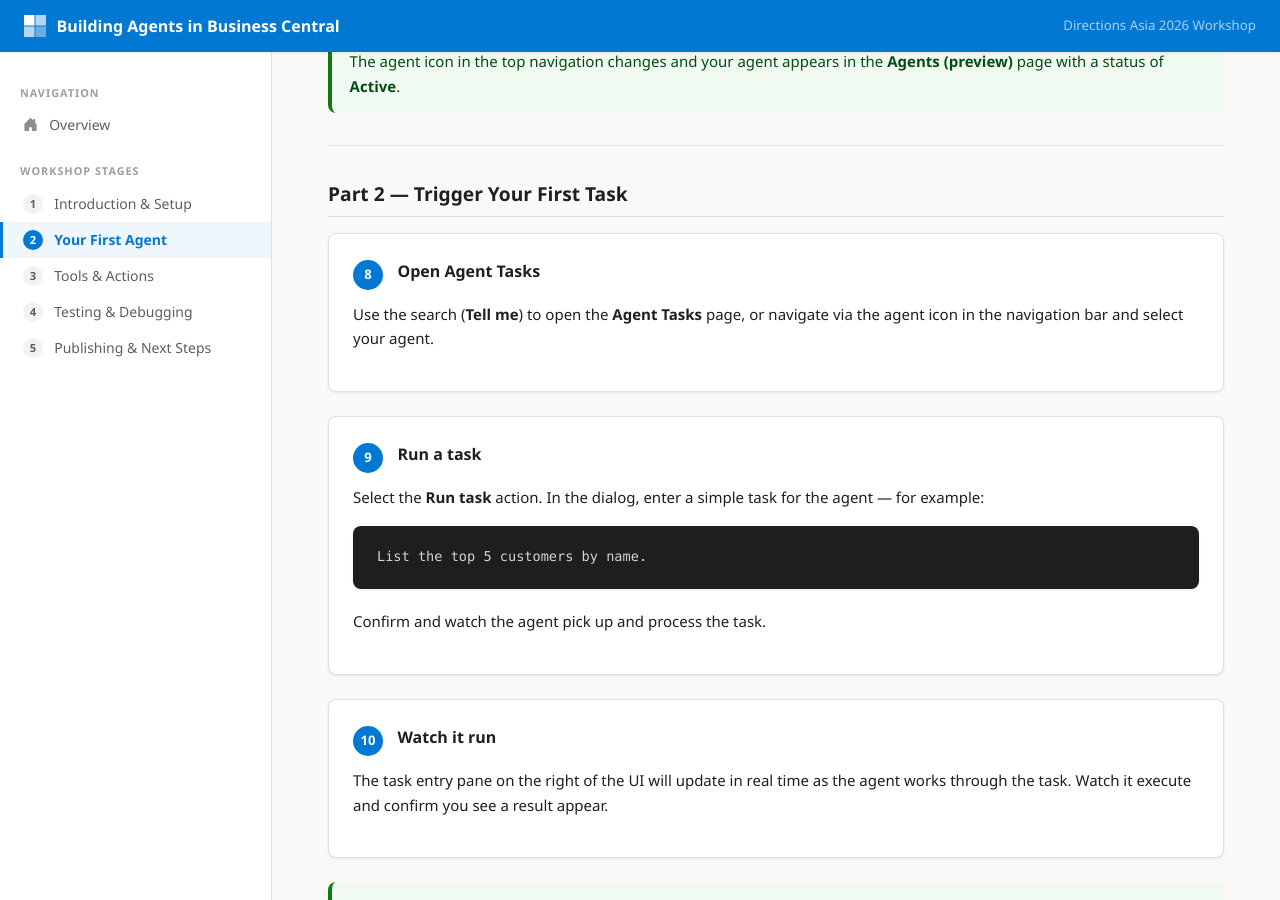
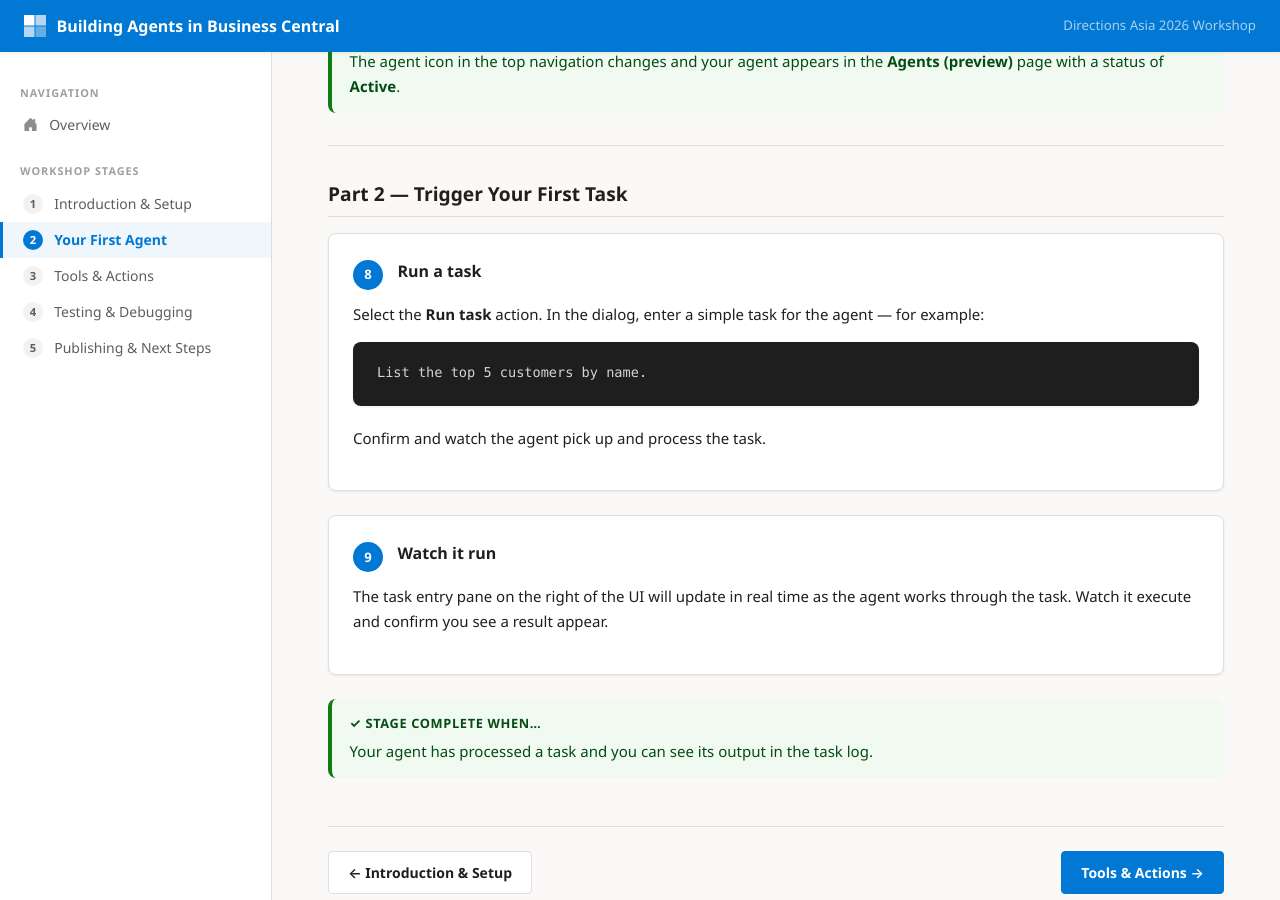
Before and after one commit to thloke/directionsAsia2026, a Jekyll site: the page built from stages/02-first-agent.md, in a window 1280 px wide and 900 px high, scrolled down 2360 px. Built offline with Jekyll 4.4.1, drawn with Linux system fonts in a browser that asks for light colours.

Commit message:
Stage 2: remove 'open agent tasks' step, renumber
Co-authored-by: Copilot <223556219+Copilot@users.noreply.github.com>

```diff
--- a/stages/02-first-agent.md
+++ b/stages/02-first-agent.md
@@ -107,14 +107,6 @@ and provide a clear, concise summary to the user.</code></pre>
 <div class="task-card">
   <div class="task-card-header">
     <div class="task-number">8</div>
-    <h3>Open Agent Tasks</h3>
-  </div>
-  <p>Use the search (<strong>Tell me</strong>) to open the <strong>Agent Tasks</strong> page, or navigate via the agent icon in the navigation bar and select your agent.</p>
-</div>
-
-<div class="task-card">
-  <div class="task-card-header">
-    <div class="task-number">9</div>
     <h3>Run a task</h3>
   </div>
   <p>Select the <strong>Run task</strong> action. In the dialog, enter a simple task for the agent — for example:</p>
@@ -124,7 +116,7 @@ and provide a clear, concise summary to the user.</code></pre>
 
 <div class="task-card">
   <div class="task-card-header">
-    <div class="task-number">10</div>
+    <div class="task-number">9</div>
     <h3>Watch it run</h3>
   </div>
   <p>The task entry pane on the right of the UI will update in real time as the agent works through the task. Watch it execute and confirm you see a result appear.</p>
```
